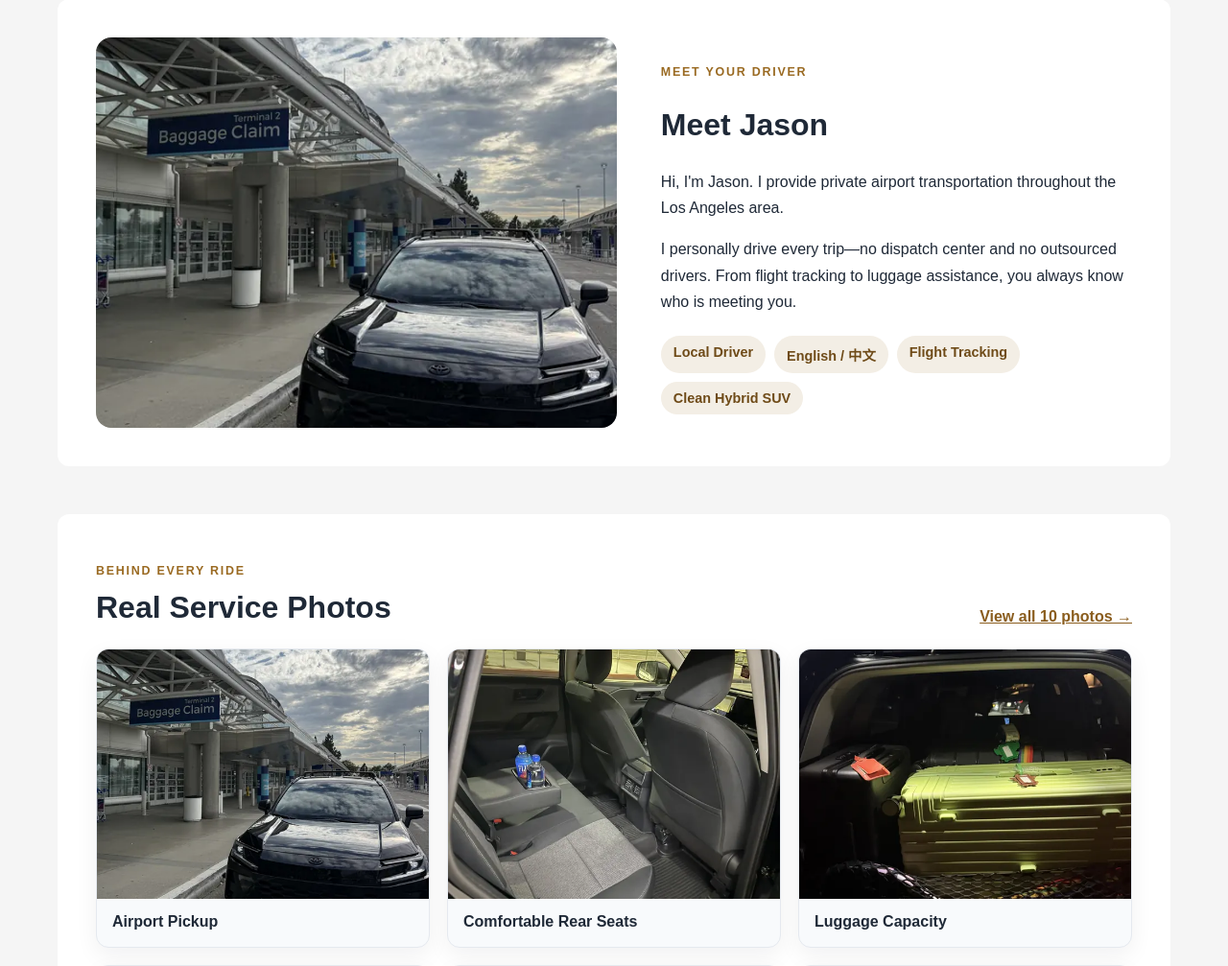
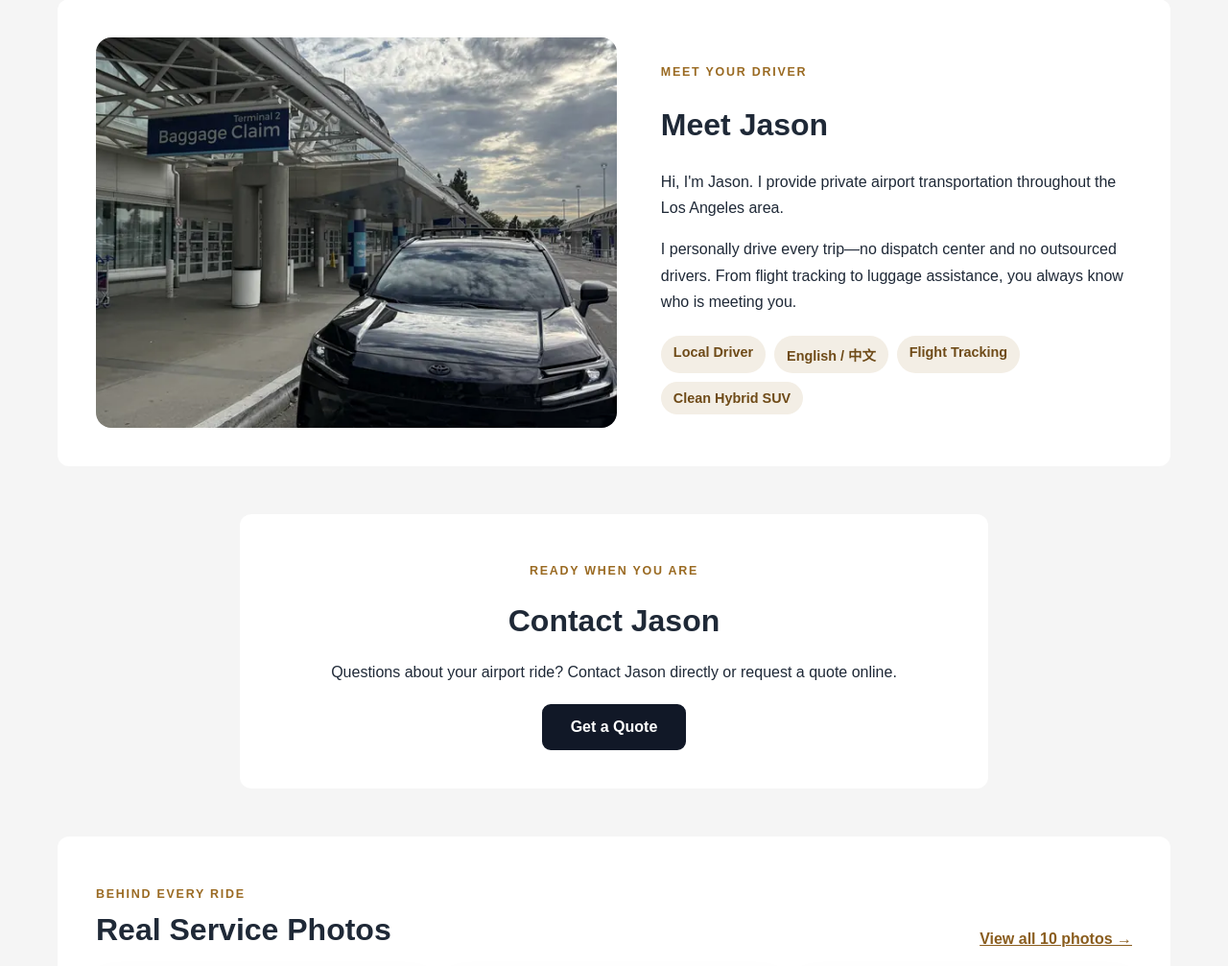
Before and after one commit to Jason-LA-AI/Jason-LA-AI, a FastAPI app: page / in a window 1280 px wide. Shown: the part 552-1559 px from the top of the page at 96% size. Run offline with FastAPI, Linux system fonts and the light colour scheme; some libraries are stand-ins or nearby versions.

Commit message:
Add homepage contact conversion section

```diff
--- a/static/home.css
+++ b/static/home.css
@@ -207,6 +207,9 @@ button:hover {
 
 .home-button--primary { background: #111827; color: white; }
 .home-button--secondary { background: white; color: #111827; }
+.home-contact { text-align: center; }
+.home-contact .home-actions { justify-content: center; }
+.home-contact .home-button { box-sizing: border-box; min-width: 150px; text-align: center; }
 
 .trust-section { max-width: 900px; }
 .about-photo-placeholder { align-items: center; background: linear-gradient(135deg, #eef1f5, #f9fafb); border: 2px dashed #aeb8c5; border-radius: 12px; color: #475569; display: flex; flex-direction: column; justify-content: center; margin: 22px 0; min-height: 260px; text-align: center; }
@@ -231,6 +234,8 @@ button:hover {
     section { box-sizing: border-box; margin: 24px 12px; padding: 24px 18px; }
     header h1 { font-size: 42px; }
     .trust-grid, .contact-methods { grid-template-columns: 1fr; }
+    .home-contact .home-actions { display: grid; grid-template-columns: 1fr; }
+    .home-contact .home-button { min-width: 0; width: 100%; }
     .story-photo-grid { grid-template-columns: 1fr; }
     .story-photo-grid .story-photo { height: auto; }
     .story-photo-grid .story-photo img { height: min(72vw, 320px); }
--- a/templates/base.html
+++ b/templates/base.html
@@ -38,7 +38,7 @@
     <meta property="og:image" content="{{ site_url }}/static/images/service/01-airport-pickup.webp">
 
 
-    <link rel="stylesheet" href="/static/home.css?v=20260807-1">
+    <link rel="stylesheet" href="/static/home.css?v=20260807-2">
     {% block extra_css %}{% endblock %}
     <link rel="icon" href="/static/favicon.svg" type="image/svg+xml">
 <script type="application/ld+json">
--- a/templates/home.html
+++ b/templates/home.html
@@ -17,6 +17,17 @@
     <p>Hi, I'm Jason. I provide private airport transportation throughout the Los Angeles area.</p>
     <p>I personally drive every trip—no dispatch center and no outsourced drivers. From flight tracking to luggage assistance, you always know who is meeting you.</p>
     <div class="badge-list"><span>Local Driver</span><span>English / 中文</span><span>Flight Tracking</span><span>Clean Hybrid SUV</span></div>
+  </div>
+</section>
+
+<section class="home-contact" aria-labelledby="home-contact-title">
+  <p class="eyebrow eyebrow--dark">READY WHEN YOU ARE</p>
+  <h2 id="home-contact-title">Contact Jason</h2>
+  <p>Questions about your airport ride? Contact Jason directly or request a quote online.</p>
+  <div class="home-actions">
+    {% if phone_number %}<a class="home-button home-button--secondary" href="tel:{{ phone_number }}">Call / Text</a>{% endif %}
+    {% if telegram_url %}<a class="home-button home-button--secondary" href="{{ telegram_url }}" target="_blank" rel="noopener noreferrer">Telegram</a>{% endif %}
+    <a class="home-button home-button--primary" href="/quote">Get a Quote</a>
   </div>
 </section>
 
```
